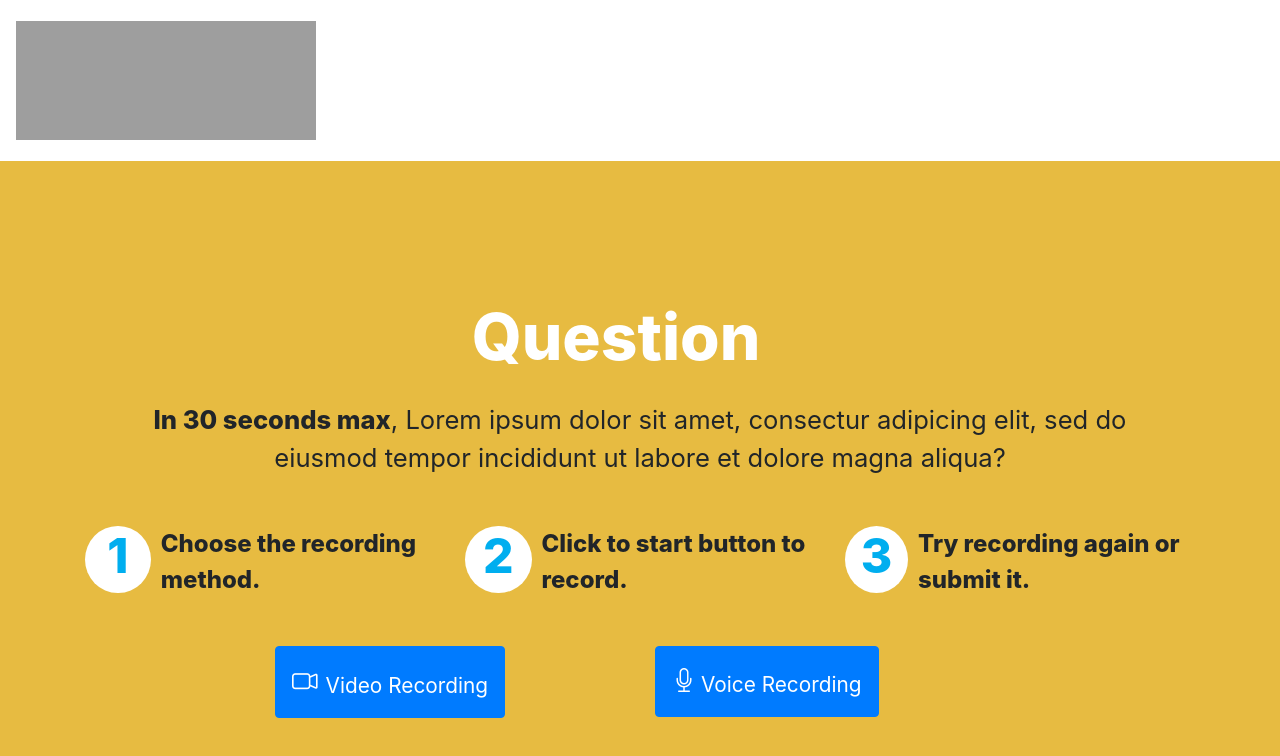
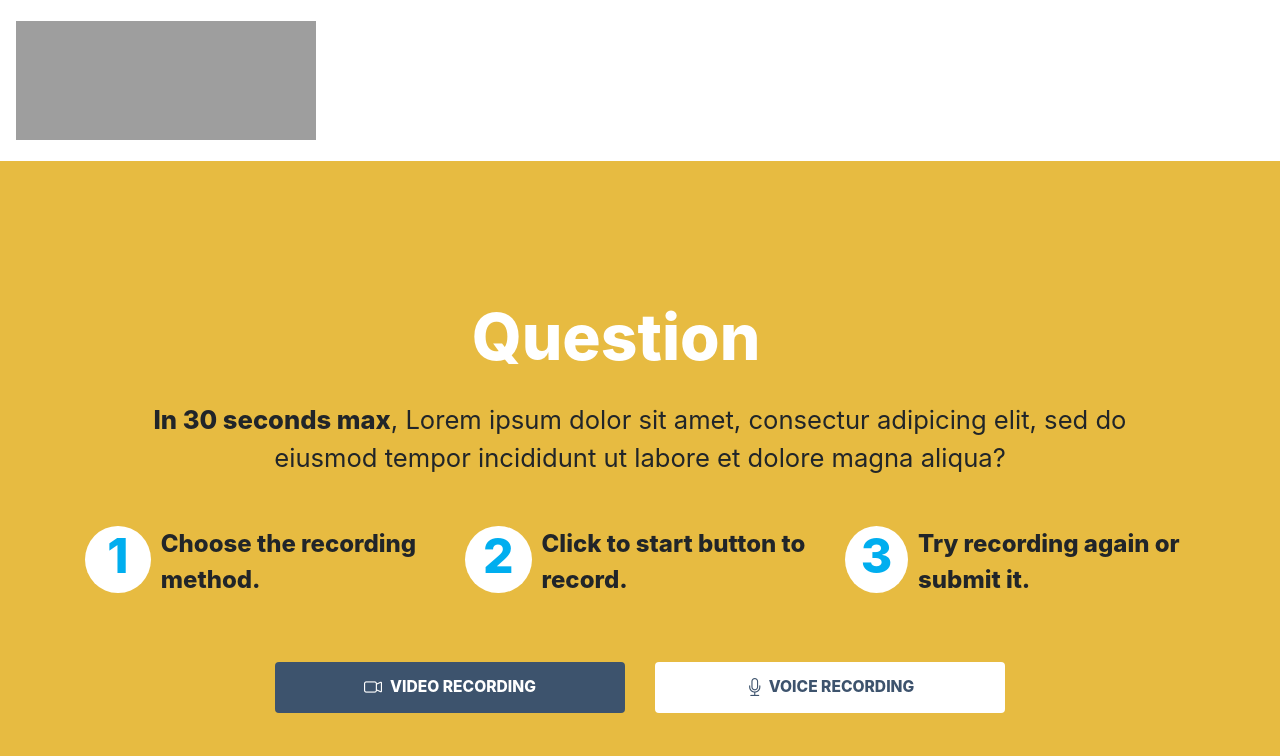
Before and after one commit to sandaiiyahh/Rural-Gap-Equalithon, a React (Create React App) app: page /start in a window 1280 px wide. Shown: the top 756 px of the page. Built offline with nearby package versions, Linux system fonts and the light colour scheme; grey boxes are pictures that could not be loaded.

Commit message:
style(MediaSelect): style buttons

```diff
--- a/src/components/MediaSelect.js
+++ b/src/components/MediaSelect.js
@@ -9,7 +9,7 @@ function MediaSelect(props) {
     <Container>
       <Question />
       <div>
-        <div className="row text-align-center steps">
+        <div className="row text-align-center mb-5">
           <div className="col-10 col-sm-4 d-flex">
             <div className="num-circle">1</div>
             <p className="step-text">Choose the recording method.</p>
@@ -29,22 +29,27 @@ function MediaSelect(props) {
           <div className="col-6 col-md-4">
             <Link to="/video">
               <Button
-                className="media-btn"
+                className="btn-block media-btn"
                 onClick={() => props.setMediaType('V')}
               >
-                <i className="bi bi-camera-video icon"></i>
-                <p className="btn-text">Video Recording</p>
+                <div className="d-flex justify-content-center">
+                  <i className="bi bi-camera-video icon"></i>
+                  <p className="btn-text">Video Recording</p>
+                </div>
               </Button>
             </Link>
           </div>
           <div className="col-6 col-md-4">
             <Link to="/audio">
               <Button
-                className="media-btn"
+                className="btn-block media-btn"
+                id="voice"
                 onClick={() => props.setMediaType('A')}
               >
-                <i className="bi bi-mic mic"></i>
-                <p className="btn-text">Voice Recording</p>
+                <div className="d-flex justify-content-center">
+                  <i className="bi bi-mic mic icon"></i>
+                  <p className="btn-text">Voice Recording</p>
+                </div>
               </Button>
             </Link>
           </div>
--- a/src/index.css
+++ b/src/index.css
@@ -84,10 +84,6 @@ code {
   margin-bottom: 2em;
 }
 
-.steps {
-  margin-bottom: 2em;
-}
-
 .num-circle {
   width: 1.8em;
   height: 1.4em;
@@ -122,7 +118,8 @@ code {
   padding: 10px;
 }
 
-.button:hover {
+.button:hover,
+.media-btn:hover {
   background-color: #4d6889;
 }
 
@@ -133,19 +130,30 @@ a {
 .media-btn {
   padding: 1em;
   margin-right: 2em;
+
+  font-size: 12px;
+  text-transform: uppercase;
+  font-weight: 800;
+  background-color: var(--darkBlue);
+  border: none;
 }
 
 .btn-text {
-  display: inline;
   font-size: 1.3em;
-  vertical-align: middle;
+  margin-bottom: 0px;
+  margin-top: 1.5px;
 }
 
 .icon {
   margin-right: 5px;
-  font-size: 1.6em;
+  font-size: 1.5em;
   vertical-align: bottom;
   margin-right: 8px;
+}
+
+#voice {
+  background-color: white;
+  color: var(--darkBlue);
 }
 
 .mic {
@@ -160,8 +168,4 @@ a {
   .prompt {
     text-align: center;
   }
-  .media-btn {
-    margin-right: 0px;
-    margin-bottom: 25px;
-  }
 }
```
